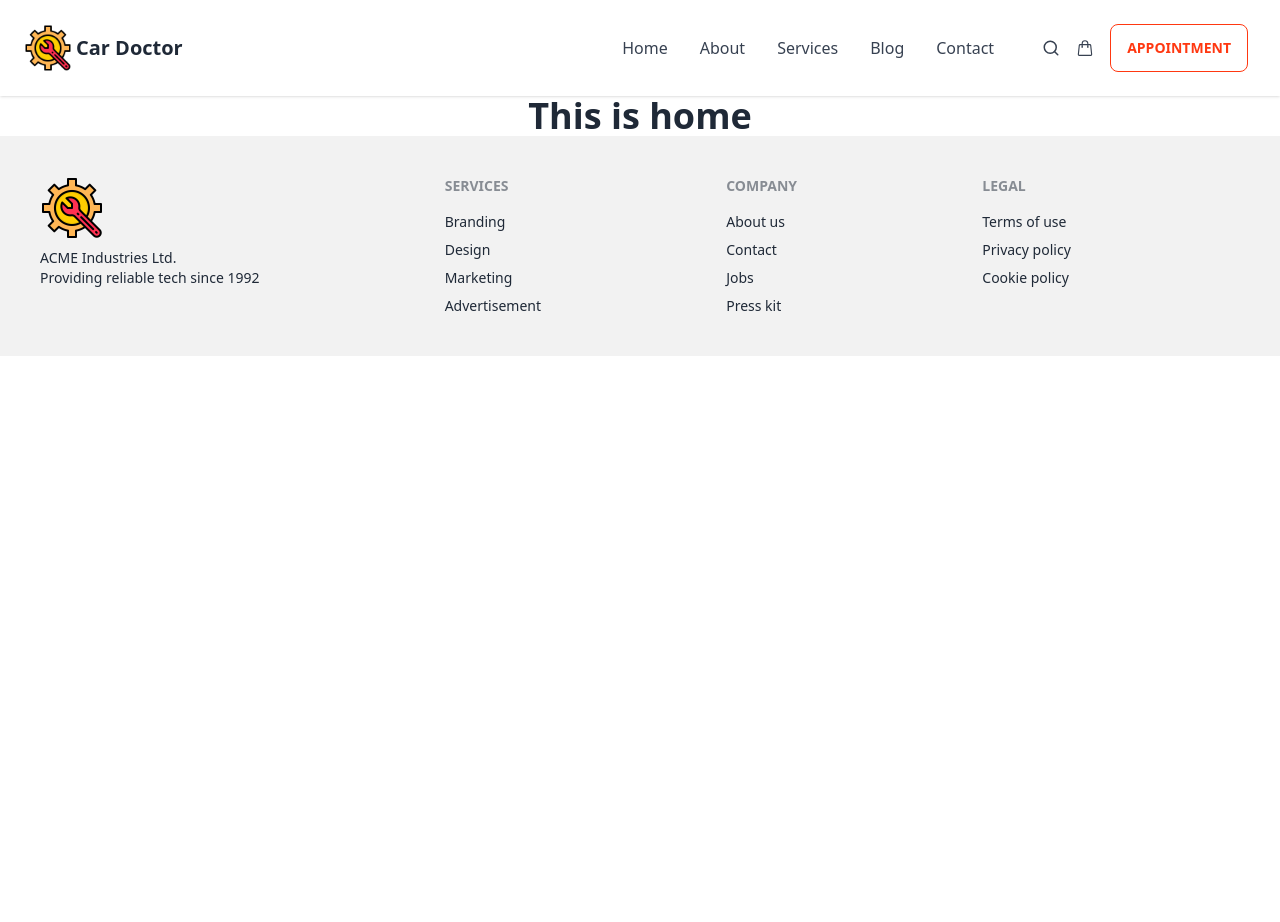
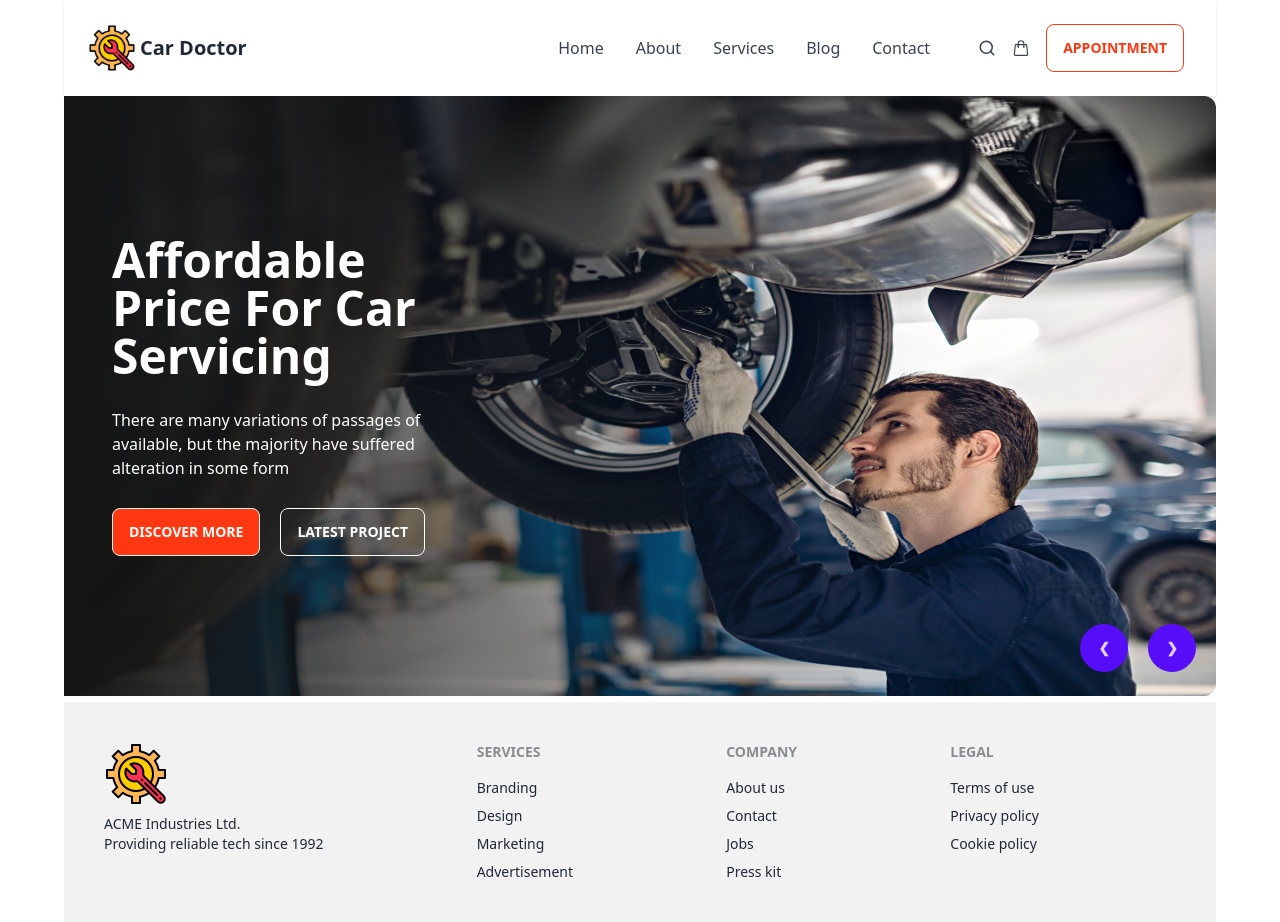
Before and after one commit to Gazi2050/Car-Doctor, a React (Vite) app: page / in a window 1280 px wide. Before the commit the page ends 800 px from the top, so only its background shows below. Built offline with nearby package versions, Linux system fonts and the light colour scheme.

Commit message:
banner added

```diff
--- a/src/Layout/Main.jsx
+++ b/src/Layout/Main.jsx
@@ -5,7 +5,7 @@
 
 const Main = () => {
     return (
-        <div className='max-w-7xl mx-auto'>
+        <div className='max-w-6xl mx-auto'>
             <Navbar></Navbar>
             <Outlet></Outlet>
             <Footer></Footer>
--- /dev/null
+++ b/src/Pages/Home/Banner/Banner.jsx
@@ -0,0 +1,84 @@
+
+
+const Banner = () => {
+    return (
+        <div>
+            <div className="carousel w-full h-[600px]">
+                <div id="slide1" className="carousel-item relative w-full">
+                    <img src="src/assets/images/banner/5.jpg" className="w-full rounded-xl" />
+                    <div className="absolute flex items-center  h-full left-0 top-0 bg-gradient-to-r from-[#151515] to-[rgba(21, 21, 21, 0)]">
+                        <div className="text-white space-y-7 pl-12 w-1/2">
+                            <h1 className="font-bold text-5xl">Affordable Price For Car Servicing</h1>
+                            <p>There are many variations of passages of  available, but the majority have suffered alteration in some form</p>
+                            <div>
+                                <button className="btn bg-[#FF3811] text-white hover:bg-black mr-5">Discover More</button>
+                                <button className="btn btn-outline text-white">Latest Project</button>
+                            </div>
+                        </div>
+
+                    </div>
+                    <div className="absolute flex justify-end transform -translate-y-1/2 left-5 right-5 bottom-0">
+                        <a href="#slide4" className="btn btn-circle btn-primary mr-5">❮</a>
+                        <a href="#slide2" className="btn btn-circle btn-primary">❯</a>
+                    </div>
+                </div>
+                <div id="slide2" className="carousel-item relative w-full">
+                    <img src="src/assets/images/banner/2.jpg" className="w-full" />
+                    <div className="absolute flex items-center  h-full left-0 top-0 bg-gradient-to-r from-[#151515] to-[rgba(21, 21, 21, 0)]">
+                        <div className="text-white space-y-7 pl-12 w-1/2">
+                            <h1 className="font-bold text-5xl">Affordable Price For Car Servicing</h1>
+                            <p>There are many variations of passages of  available, but the majority have suffered alteration in some form</p>
+                            <div>
+                                <button className="btn bg-[#FF3811] text-white hover:bg-black mr-5">Discover More</button>
+                                <button className="btn btn-outline text-white">Latest Project</button>
+                            </div>
+                        </div>
+
+                    </div>
+                    <div className="absolute flex justify-end transform -translate-y-1/2 left-5 right-5 bottom-0">
+                        <a href="#slide1" className="btn btn-circle btn-primary mr-5">❮</a>
+                        <a href="#slide3" className="btn btn-circle btn-primary">❯</a>
+                    </div>
+                </div>
+                <div id="slide3" className="carousel-item relative w-full">
+                    <img src="src/assets/images/banner/1.jpg" className="w-full" />
+                    <div className="absolute flex items-center  h-full left-0 top-0 bg-gradient-to-r from-[#151515] to-[rgba(21, 21, 21, 0)]">
+                        <div className="text-white space-y-7 pl-12 w-1/2">
+                            <h1 className="font-bold text-5xl">Affordable Price For Car Servicing</h1>
+                            <p>There are many variations of passages of  available, but the majority have suffered alteration in some form</p>
+                            <div>
+                                <button className="btn bg-[#FF3811] text-white hover:bg-black mr-5">Discover More</button>
+                                <button className="btn btn-outline text-white">Latest Project</button>
+                            </div>
+                        </div>
+
+                    </div>
+                    <div className="absolute flex justify-end transform -translate-y-1/2 left-5 right-5 bottom-0">
+                        <a href="#slide2" className="btn btn-circle btn-primary mr-5">❮</a>
+                        <a href="#slide4" className="btn btn-circle btn-primary">❯</a>
+                    </div>
+                </div>
+                <div id="slide4" className="carousel-item relative w-full">
+                    <img src="src/assets/images/banner/4.jpg" className="w-full" />
+                    <div className="absolute flex items-center  h-full left-0 top-0 bg-gradient-to-r from-[#151515] to-[rgba(21, 21, 21, 0)]">
+                        <div className="text-white space-y-7 pl-12 w-1/2">
+                            <h1 className="font-bold text-5xl">Affordable Price For Car Servicing</h1>
+                            <p>There are many variations of passages of  available, but the majority have suffered alteration in some form</p>
+                            <div>
+                                <button className="btn bg-[#FF3811] text-white hover:bg-black mr-5">Discover More</button>
+                                <button className="btn btn-outline text-white">Latest Project</button>
+                            </div>
+                        </div>
+
+                    </div>
+                    <div className="absolute flex justify-end transform -translate-y-1/2 left-5 right-5 bottom-0">
+                        <a href="#slide3" className="btn btn-circle btn-primary mr-5">❮</a>
+                        <a href="#slide1" className="btn btn-circle btn-primary">❯</a>
+                    </div>
+                </div>
+            </div>
+        </div>
+    );
+};
+
+export default Banner;
--- a/src/Pages/Home.jsx
+++ b/src/Pages/Home/Home.jsx
@@ -1,8 +1,10 @@
+import Banner from "./Banner/Banner";
+
 
 const Home = () => {
     return (
         <div>
-            <p className="text-center text-4xl font-bold">This is home</p>
+            <Banner></Banner>
         </div>
     );
 };
--- a/src/Route/Route.jsx
+++ b/src/Route/Route.jsx
@@ -2,7 +2,7 @@
     createBrowserRouter,
 } from "react-router-dom";
 import Main from "../Layout/Main";
-import Home from "../Pages/Home";
+import Home from "../Pages/Home/Home";
 
 
 const router = createBrowserRouter([
```
Also changed, not shown: package.json (line endings or trailing spaces), 1 other file (tests, documents, lock files or other folders).
